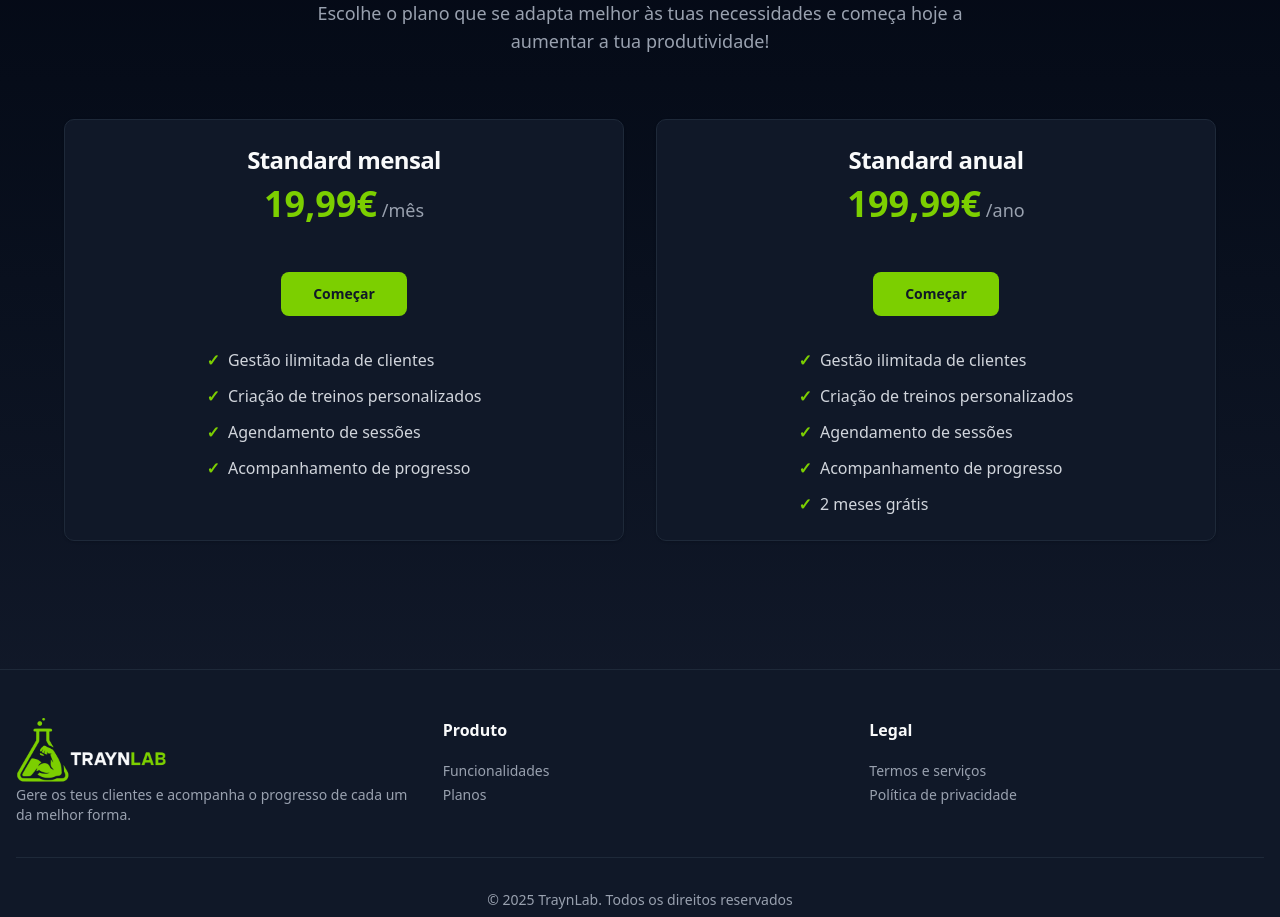
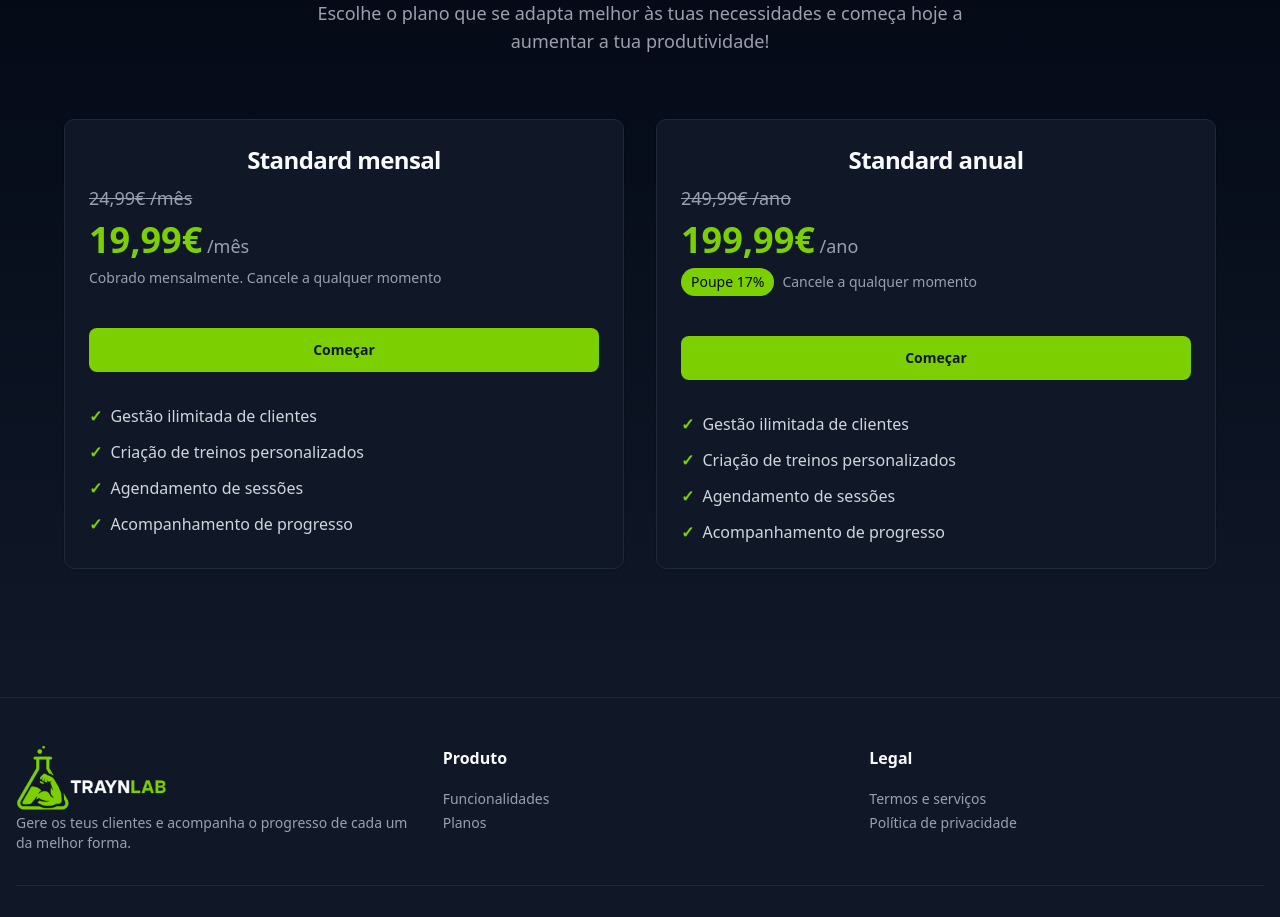
Before and after one commit to pauloo0/landing, a React (Vite) app: page / in a window 1280 px wide. Shown: the part 1500-2417 px from the top of the page. Built offline with nearby package versions, Linux system fonts and the light colour scheme.

Commit message:
feature: update pricing plans with promotional prices and improved display

```diff
--- a/src/components/Pricing.tsx
+++ b/src/components/Pricing.tsx
@@ -27,18 +27,37 @@ export default function Pricing() {
         <div className='grid max-w-6xl gap-8 mx-auto md:grid-cols-2'>
           {pricingPlans.map((plan, index) => (
             <Card key={index}>
-              <CardHeader className='mb-6 text-center'>
-                <CardTitle className='mb-2 text-2xl font-bold'>
+              <CardHeader className='mb-4'>
+                <CardTitle className='mb-2 text-2xl font-bold text-center'>
                   {plan.name}
                 </CardTitle>
-                <CardDescription className='text-lg text-gray-400'>
-                  <span className='text-4xl font-bold text-lime-500'>
-                    {plan.price}
-                  </span>{' '}
-                  {plan.interval}
+                <CardDescription className='space-y-2 text-lg text-gray-400'>
+                  {/* Discounted price */}
+                  {plan.promo_price && (
+                    <p className='line-through'>
+                      {plan.price}
+                      {plan.interval === 'month' ? ' /mês' : ' /ano'}
+                    </p>
+                  )}
+                  <p>
+                    <span className='text-4xl font-semibold text-lime-500'>
+                      {plan.promo_price ? plan.promo_price : plan.price}
+                    </span>
+                    {plan.interval === 'month' ? ' /mês' : ' /ano'}
+                  </p>
+                  <p className='flex items-center gap-2 text-sm'>
+                    {plan.savings ? (
+                      <span className='px-2.5 py-1 rounded-full bg-lime-500 text-gray-950'>
+                        {plan.savings}
+                      </span>
+                    ) : (
+                      'Cobrado mensalmente. '
+                    )}
+                    Cancele a qualquer momento
+                  </p>
                 </CardDescription>
               </CardHeader>
-              <CardContent className='flex flex-col items-center'>
+              <CardContent className='flex flex-col'>
                 <a href={`https://web.traynlab.pt/register?plan=${plan.id}`}>
                   <Button
                     size='lg'
--- a/src/data/pricing.ts
+++ b/src/data/pricing.ts
@@ -2,8 +2,9 @@ export const pricingPlans = [
   {
     id: 'standard_monthly',
     name: 'Standard mensal',
-    price: '19,99€',
-    interval: '/mês',
+    promo_price: '19,99€',
+    price: '24,99€',
+    interval: 'month',
     priceId: 'price_1STSnYHeL2ihwztL7VASQ7dW',
     features: [
       'Gestão ilimitada de clientes',
@@ -16,8 +17,9 @@ export const pricingPlans = [
   {
     id: 'standard_yearly',
     name: 'Standard anual',
-    price: '199,99€',
-    interval: '/ano',
+    promo_price: '199,99€',
+    price: '249,99€',
+    interval: 'year',
     priceId: 'price_1STSnYHeL2ihwztLQioVoOd3',
     popular: true,
     savings: 'Poupe 17%',
@@ -26,7 +28,6 @@ export const pricingPlans = [
       'Criação de treinos personalizados',
       'Agendamento de sessões',
       'Acompanhamento de progresso',
-      '2 meses grátis',
     ],
     highlighted: true,
   },
```
